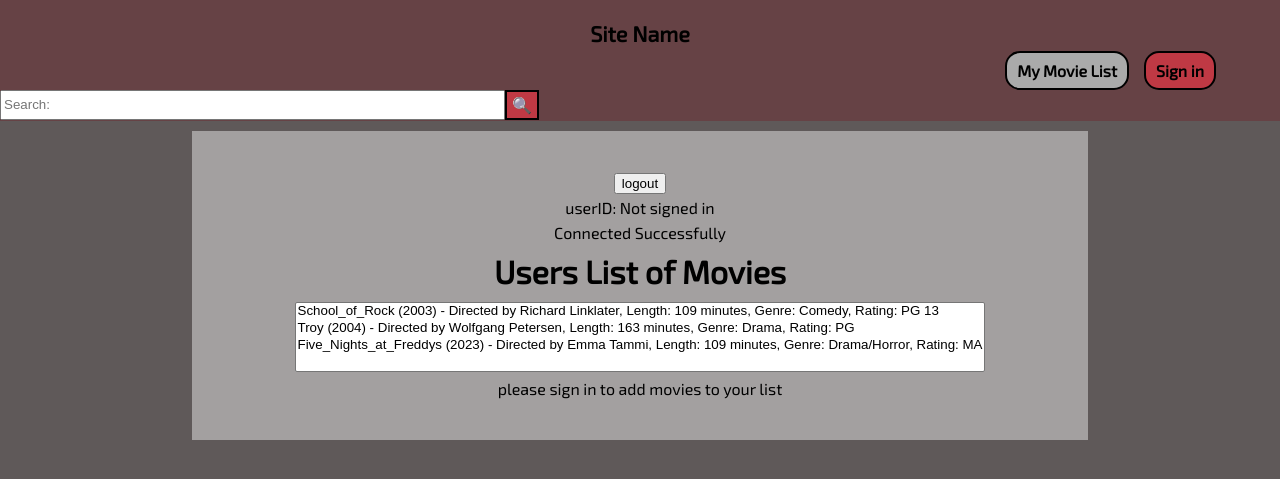
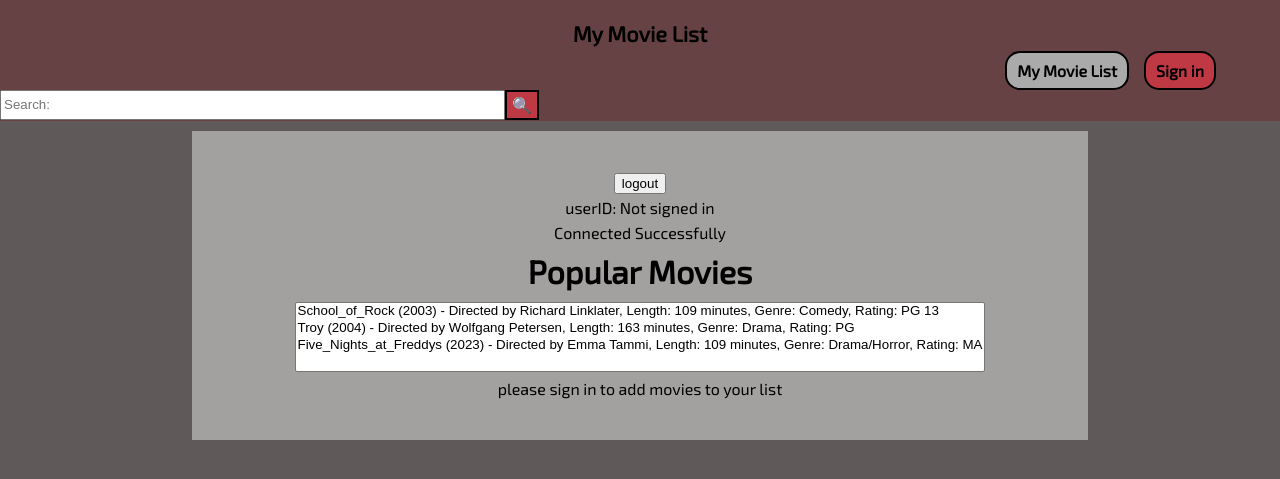
Before and after one commit to Flashpoint0mega/CST8285-F23-Assignment2, a PHP site: page / in a window 1280 px wide. Shown: the top 479 px of the page. Run offline with PHP 8.4, Linux system fonts and the light colour scheme; data comes from the database, SQL or seed files in the repository.

Commit message:
Changed Site Name
also removed the "my movie list" button, and removed "go back" button from popularMovies.php

```diff
--- a/Index.php
+++ b/Index.php
@@ -33,7 +33,7 @@ $_SESSION["error"]="";
         <header>
 
 
-            <p id="sitename"><a href="Index.php">Site Name</a></p>
+            <p id="sitename"><a href="Index.php">My Movie List</a></p>
             <div class="sidebutton">
                 <p id="ulist"><a href="UserList.php"> My Movie List </a></p>
                 <p id="signbutt"><a href="SignIn.php"> <?php if (isset($_SESSION["myuser"])) {
--- a/SaveSelections.php
+++ b/SaveSelections.php
@@ -147,7 +147,7 @@ function displayMovies(&$result, $currentUser, $conn)
             #button
             echo "<br><input value='Remove' type='Submit' />";
 
-            echo "<br><a href='Index.php'>Go Back</a>";
+
         } else {
 
             # replace with better message
--- a/Search.php
+++ b/Search.php
@@ -15,7 +15,7 @@ session_start();
         <header>
 
 
-            <p id="sitename"><a href="Index.php">Site Name</a></p>
+            <p id="sitename"><a href="Index.php">My Movie List</a></p>
             <div class="sidebutton">
                 <p id="ulist"><a href="UserList.php"> My Movie List </a></p>
                 <p id="signbutt"><a href="SignIn.html"> <?php if (isset($_SESSION["myuser"])) {
--- a/SignUp.html
+++ b/SignUp.html
@@ -18,7 +18,7 @@
             <nav>
                 <!--links to the other pages-->
                 <p class="nav_list"><a href="index.php"> Home </a></p>
-                <p class="nav_list" id="sitename"><a href="Index.php">Site Name</a></p>
+                <p class="nav_list" id="sitename"><a href="Index.php">My Movie List</a></p>
                 <p class="nav_list"><a href="Search.html"> Search </a></p>
 
             </nav>
--- a/UserList.php
+++ b/UserList.php
@@ -29,9 +29,9 @@ if (isset($_SESSION["myuser"])) { //if user is not logged in, they can't access
         <header>
 
 
-            <p id="sitename"><a href="Index.php">Site Name</a></p>
+            <p id="sitename"><a href="Index.php">My Movie List</a></p>
             <div class="sidebutton">
-                <p id="ulist"><a href="UserList.php"> My Movie List </a></p>
+
                 <p id="signbutt"><a href="SignIn.php"> <?php if (isset($_SESSION["myuser"])) {
                     //if user is logged in changes the sign in button to show their username, will change this to the log in button during finalization
                     echo $_SESSION["myuser"] ; //'myuser' is the variable name for the users name and credentials
--- a/popularMovies.php
+++ b/popularMovies.php
@@ -55,7 +55,7 @@
             #  if any records returned, create listbox
             if ($result->num_rows > 0) {
                 # header - replace if necessary
-                echo "<h1>Users List of Movies</h1>";
+                echo "<h1>Popular Movies</h1>";
 
                 # declare listbox as multi select
                 echo "<select multiple='multiple' name='lstBox1[]' id='lstBox1' class='form-control'>";
```
